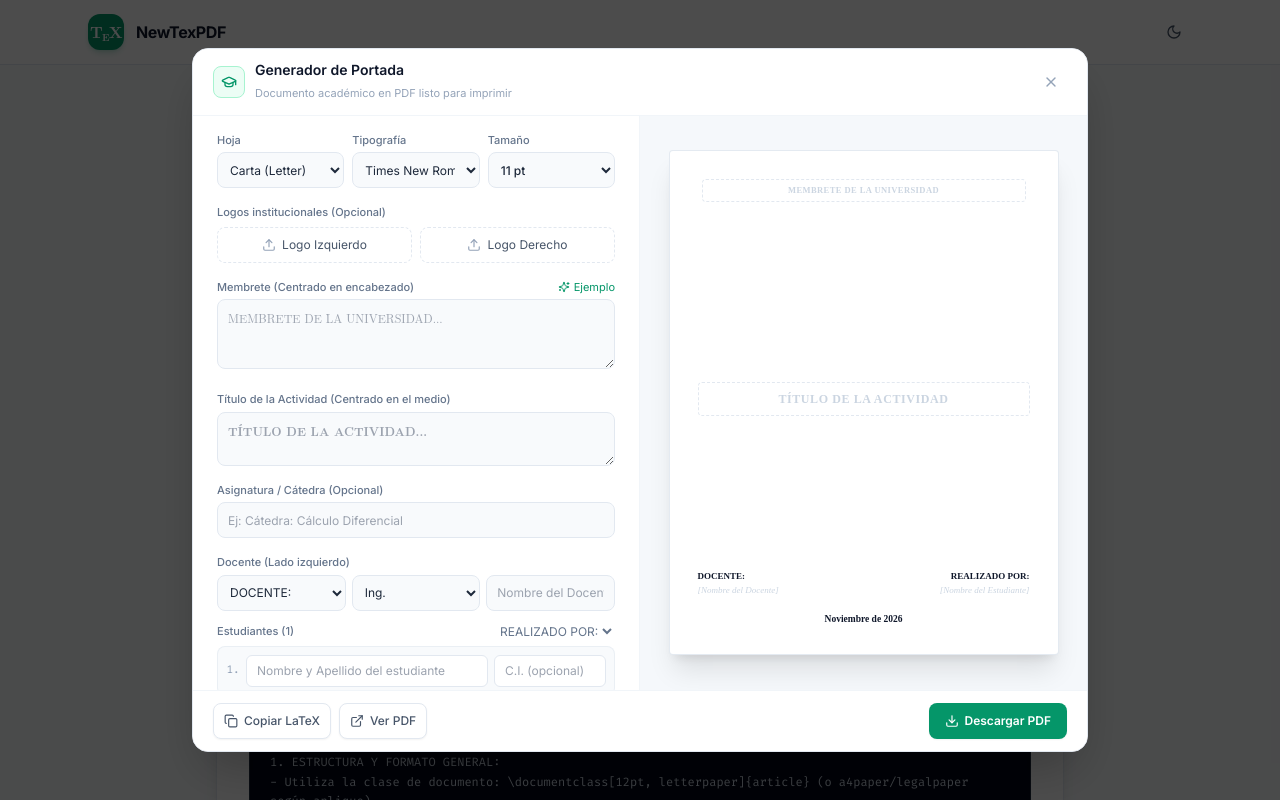
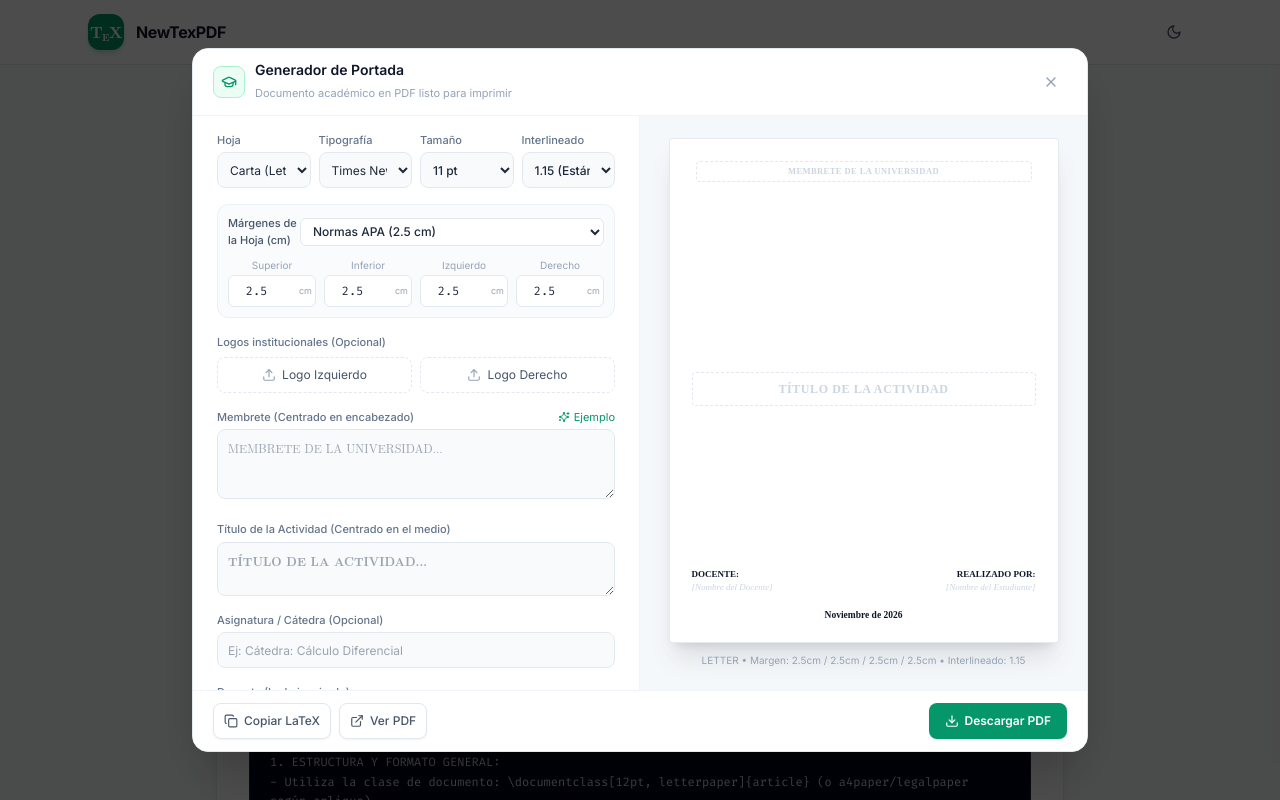
Before and after one commit to Newman-a/newtexpdf, a React (Vite) app: page / in a window 1280 px wide. Both pictures are taken after a click on the button "Generar Portada PDF". Shown: the top 800 px of the page. Built offline with nearby package versions, Linux system fonts and the light colour scheme.

Commit message:
feat(cover): add line spacing options and customizable margins (top, bottom, left, right) with academic presets

```diff
--- a/src/components/CoverGeneratorModal.tsx
+++ b/src/components/CoverGeneratorModal.tsx
@@ -19,6 +19,9 @@ import { Button } from './ui/button';
 import {
   CoverData,
   CoverPaperType,
+  LineSpacingType,
+  CoverMargins,
+  MARGIN_PRESETS,
   StudentAuthor,
   DEFAULT_MEMBRETE,
   DOCENTE_ROLE_OPTIONS,
@@ -53,6 +56,15 @@ export const CoverGeneratorModal: React.FC<CoverGeneratorModalProps> = ({
   const [paperType, setPaperType] = useState<CoverPaperType>(initialPaperType);
   const [fontFamily, setFontFamily] = useState<'times' | 'helvetica'>('times');
   const [fontSize, setFontSize] = useState<'10pt' | '11pt' | '12pt'>('11pt');
+  const [lineSpacing, setLineSpacing] = useState<LineSpacingType>('1.15');
+  const [marginPreset, setMarginPreset] = useState<string>('apa');
+  const [margins, setMargins] = useState<CoverMargins>({
+    top: 2.5,
+    bottom: 2.5,
+    left: 2.5,
+    right: 2.5,
+  });
+  const [showCustomMargins, setShowCustomMargins] = useState<boolean>(false);
   const [logoLeft, setLogoLeft] = useState<string | null>(null);
   const [logoRight, setLogoRight] = useState<string | null>(null);
   const [membrete, setMembrete] = useState<string>('');
@@ -84,10 +96,27 @@ export const CoverGeneratorModal: React.FC<CoverGeneratorModalProps> = ({
 
   if (!isOpen) return null;
 
+  const handleMarginPresetChange = (presetKey: string) => {
+    setMarginPreset(presetKey);
+    if (presetKey === 'custom') {
+      setShowCustomMargins(true);
+    } else if (MARGIN_PRESETS[presetKey]) {
+      setMargins({ ...MARGIN_PRESETS[presetKey].margins });
+      setShowCustomMargins(false);
+    }
+  };
+
+  const handleCustomMarginChange = (side: keyof CoverMargins, val: number) => {
+    setMarginPreset('custom');
+    setMargins(prev => ({ ...prev, [side]: Math.max(0.5, Math.min(val, 8.0)) }));
+  };
+
   const coverData: CoverData = {
     paperType,
     fontFamily,
     fontSize,
+    lineSpacing,
+    margins,
     logoLeft,
     logoRight,
     membrete,
@@ -143,6 +172,9 @@ export const CoverGeneratorModal: React.FC<CoverGeneratorModalProps> = ({
     setCity('');
     setLogoLeft(null);
     setLogoRight(null);
+    setLineSpacing('1.15');
+    setMarginPreset('apa');
+    setMargins({ top: 2.5, bottom: 2.5, left: 2.5, right: 2.5 });
   };
 
   const handleDownload = () => {
@@ -248,8 +280,8 @@ export const CoverGeneratorModal: React.FC<CoverGeneratorModalProps> = ({
               activeTab === 'form' ? 'block' : 'hidden lg:block'
             }`}
           >
-            {/* 1. Format, Typography & Font Size */}
-            <div className="grid grid-cols-3 gap-2">
+            {/* 1. Format: Hoja, Tipografía, Tamaño e Interlineado */}
+            <div className="grid grid-cols-2 sm:grid-cols-4 gap-2">
               <div>
                 <label className="block text-[11px] font-medium text-slate-500 dark:text-zinc-400 mb-1">
                   Hoja
@@ -292,6 +324,117 @@ export const CoverGeneratorModal: React.FC<CoverGeneratorModalProps> = ({
                   <option value="11pt">11 pt</option>
                   <option value="12pt">12 pt</option>
                 </select>
+              </div>
+
+              <div>
+                <label className="block text-[11px] font-medium text-slate-500 dark:text-zinc-400 mb-1">
+                  Interlineado
+                </label>
+                <select
+                  value={lineSpacing}
+                  onChange={e => setLineSpacing(e.target.value as LineSpacingType)}
+                  className="w-full text-xs h-10 sm:h-9 bg-slate-50 dark:bg-zinc-800/80 border border-slate-200 dark:border-zinc-700 rounded-lg px-2 focus:outline-none focus:ring-1 focus:ring-emerald-500 cursor-pointer font-medium"
+                >
+                  <option value="1.0">1.0 (Sencillo)</option>
+                  <option value="1.15">1.15 (Estándar)</option>
+                  <option value="1.5">1.5 (Espacio y medio)</option>
+                  <option value="2.0">2.0 (Doble espacio)</option>
+                </select>
+              </div>
+            </div>
+
+            {/* 2. Márgenes de la Hoja (Personalizables en cm de todos los lados) */}
+            <div className="p-2.5 rounded-xl bg-slate-50/70 dark:bg-zinc-800/40 border border-slate-200/60 dark:border-zinc-700/60 space-y-2">
+              <div className="flex items-center justify-between">
+                <span className="text-[11px] font-medium text-slate-600 dark:text-zinc-300">
+                  Márgenes de la Hoja (cm)
+                </span>
+                <select
+                  value={marginPreset}
+                  onChange={e => handleMarginPresetChange(e.target.value)}
+                  className="text-xs h-7 bg-white dark:bg-zinc-800 border border-slate-200 dark:border-zinc-700 rounded-md px-2 focus:outline-none focus:ring-1 focus:ring-emerald-500 cursor-pointer font-medium"
+                >
+                  <option value="apa">Normas APA (2.5 cm)</option>
+                  <option value="tesis">Tesis (Sup: 4cm, Izq: 4cm, Der: 3cm, Inf: 3cm)</option>
+                  <option value="standard">Estándar (3.0 cm)</option>
+                  <option value="compact">Compacto (2.0 cm)</option>
+                  <option value="custom">Personalizado...</option>
+                </select>
+              </div>
+
+              {/* 4 Inputs de márgenes independientes: Superior, Inferior, Izquierdo, Derecho */}
+              <div className="grid grid-cols-4 gap-2 pt-0.5">
+                <div>
+                  <label className="block text-[10px] text-slate-400 dark:text-zinc-500 mb-0.5 text-center">
+                    Superior
+                  </label>
+                  <div className="relative flex items-center">
+                    <input
+                      type="number"
+                      step="0.1"
+                      min="1.0"
+                      max="6.0"
+                      value={margins.top}
+                      onChange={e => handleCustomMarginChange('top', parseFloat(e.target.value) || 2.5)}
+                      className="w-full text-center text-xs h-8 bg-white dark:bg-zinc-900 border border-slate-200 dark:border-zinc-700 rounded-md pr-4 focus:outline-none focus:ring-1 focus:ring-emerald-500 font-mono"
+                    />
+                    <span className="absolute right-1 text-[9px] text-slate-400 pointer-events-none">cm</span>
+                  </div>
+                </div>
+
+                <div>
+                  <label className="block text-[10px] text-slate-400 dark:text-zinc-500 mb-0.5 text-center">
+                    Inferior
+                  </label>
+                  <div className="relative flex items-center">
+                    <input
+                      type="number"
+                      step="0.1"
+                      min="1.0"
+                      max="6.0"
+                      value={margins.bottom}
+                      onChange={e => handleCustomMarginChange('bottom', parseFloat(e.target.value) || 2.5)}
+                      className="w-full text-center text-xs h-8 bg-white dark:bg-zinc-900 border border-slate-200 dark:border-zinc-700 rounded-md pr-4 focus:outline-none focus:ring-1 focus:ring-emerald-500 font-mono"
+                    />
+                    <span className="absolute right-1 text-[9px] text-slate-400 pointer-events-none">cm</span>
+                  </div>
+                </div>
+
+                <div>
+                  <label className="block text-[10px] text-slate-400 dark:text-zinc-500 mb-0.5 text-center">
+                    Izquierdo
+                  </label>
+                  <div className="relative flex items-center">
+                    <input
+                      type="number"
+                      step="0.1"
+                      min="1.0"
+                      max="6.0"
+                      value={margins.left}
+                      onChange={e => handleCustomMarginChange('left', parseFloat(e.target.value) || 2.5)}
+                      className="w-full text-center text-xs h-8 bg-white dark:bg-zinc-900 border border-slate-200 dark:border-zinc-700 rounded-md pr-4 focus:outline-none focus:ring-1 focus:ring-emerald-500 font-mono"
+                    />
+                    <span className="absolute right-1 text-[9px] text-slate-400 pointer-events-none">cm</span>
+                  </div>
+                </div>
+
+                <div>
+                  <label className="block text-[10px] text-slate-400 dark:text-zinc-500 mb-0.5 text-center">
+                    Derecho
+                  </label>
+                  <div className="relative flex items-center">
+                    <input
+                      type="number"
+                      step="0.1"
+                      min="1.0"
+                      max="6.0"
+                      value={margins.right}
+                      onChange={e => handleCustomMarginChange('right', parseFloat(e.target.value) || 2.5)}
+                      className="w-full text-center text-xs h-8 bg-white dark:bg-zinc-900 border border-slate-200 dark:border-zinc-700 rounded-md pr-4 focus:outline-none focus:ring-1 focus:ring-emerald-500 font-mono"
+                    />
+                    <span className="absolute right-1 text-[9px] text-slate-400 pointer-events-none">cm</span>
+                  </div>
+                </div>
               </div>
             </div>
 
@@ -599,8 +742,15 @@ export const CoverGeneratorModal: React.FC<CoverGeneratorModalProps> = ({
           >
             {/* The Scaled Paper Sheet */}
             <div
-              className={`w-full max-w-[320px] xs:max-w-[350px] sm:max-w-[390px] bg-white text-black shadow-xl rounded-sm p-5 sm:p-7 flex flex-col justify-between border border-slate-200/90 transition-all ${paperAspect} ${fontSizeClass} select-none font-serif`}
-              style={{ fontFamily: fontFamily === 'helvetica' ? 'Arial, sans-serif' : '"Times New Roman", Times, serif' }}
+              className={`w-full max-w-[320px] xs:max-w-[350px] sm:max-w-[390px] bg-white text-black shadow-xl rounded-sm flex flex-col justify-between border border-slate-200/90 transition-all ${paperAspect} ${fontSizeClass} select-none font-serif`}
+              style={{
+                fontFamily: fontFamily === 'helvetica' ? 'Arial, sans-serif' : '"Times New Roman", Times, serif',
+                paddingTop: `${Math.round((margins.top / 2.5) * 22)}px`,
+                paddingBottom: `${Math.round((margins.bottom / 2.5) * 20)}px`,
+                paddingLeft: `${Math.round((margins.left / 2.5) * 22)}px`,
+                paddingRight: `${Math.round((margins.right / 2.5) * 22)}px`,
+                lineHeight: lineSpacing === '2.0' ? '1.8' : lineSpacing === '1.5' ? '1.45' : lineSpacing === '1.0' ? '1.1' : '1.25',
+              }}
             >
               {/* Header: Logos + Membrete */}
               <div className="relative w-full flex items-start justify-between min-h-[46px] sm:min-h-[56px] gap-1.5">
@@ -702,8 +852,12 @@ export const CoverGeneratorModal: React.FC<CoverGeneratorModalProps> = ({
               </div>
             </div>
 
+            <p className="text-[10px] text-slate-400 dark:text-zinc-500 mt-2.5 text-center">
+              {paperType.toUpperCase()} • Margen: {margins.top}cm / {margins.left}cm / {margins.right}cm / {margins.bottom}cm • Interlineado: {lineSpacing}
+            </p>
+
             {/* Quick helper for mobile preview */}
-            <div className="flex items-center gap-2 mt-4 lg:hidden">
+            <div className="flex items-center gap-2 mt-3 lg:hidden">
               <Button
                 type="button"
                 variant="outline"
--- a/src/lib/coverPdfGenerator.ts
+++ b/src/lib/coverPdfGenerator.ts
@@ -1,6 +1,34 @@
 import { jsPDF } from 'jspdf';
 
 export type CoverPaperType = 'letter' | 'a4' | 'legal';
+
+export type LineSpacingType = '1.0' | '1.15' | '1.5' | '2.0';
+
+export interface CoverMargins {
+  top: number;    // in cm, e.g. 2.5, 3.0, 4.0
+  bottom: number; // in cm
+  left: number;   // in cm
+  right: number;  // in cm
+}
+
+export const MARGIN_PRESETS: Record<string, { label: string; margins: CoverMargins }> = {
+  apa: {
+    label: 'Normas APA (2.5 cm todos los lados)',
+    margins: { top: 2.5, bottom: 2.5, left: 2.5, right: 2.5 },
+  },
+  tesis: {
+    label: 'Tesis / Encuadernar (Sup: 4cm, Izq: 4cm, Der: 3cm, Inf: 3cm)',
+    margins: { top: 4.0, bottom: 3.0, left: 4.0, right: 3.0 },
+  },
+  standard: {
+    label: 'Estándar Universitario (3.0 cm todos los lados)',
+    margins: { top: 3.0, bottom: 3.0, left: 3.0, right: 3.0 },
+  },
+  compact: {
+    label: 'Compacto (2.0 cm todos los lados)',
+    margins: { top: 2.0, bottom: 2.0, left: 2.0, right: 2.0 },
+  },
+};
 
 export interface StudentAuthor {
   id: string;
@@ -12,6 +40,8 @@ export interface CoverData {
   paperType: CoverPaperType;
   fontFamily: 'times' | 'helvetica';
   fontSize?: '10pt' | '11pt' | '12pt';
+  lineSpacing?: LineSpacingType;
+  margins?: CoverMargins;
   logoLeft?: string | null;  // base64 data URL
   logoRight?: string | null; // base64 data URL
   membrete: string;
@@ -101,13 +131,21 @@ export function createCoverPdfDocument(data: CoverData): jsPDF {
   const baseSize = data.fontSize || '11pt';
   const scale = baseSize === '10pt' ? 0.9 : baseSize === '12pt' ? 1.12 : 1.0;
 
+  // Margins in mm (converted from cm)
+  const marginTop = (data.margins?.top ?? 2.5) * 10;
+  const marginBottom = (data.margins?.bottom ?? 2.5) * 10;
+  const marginLeft = (data.margins?.left ?? 2.5) * 10;
+  const marginRight = (data.margins?.right ?? 2.5) * 10;
+
+  // Interlineado multiplier
+  const spacingMultiplier = data.lineSpacing === '2.0' ? 1.45 : data.lineSpacing === '1.5' ? 1.25 : data.lineSpacing === '1.0' ? 0.9 : 1.0;
+
   const membreteSize = 10.5 * scale;
-  const membreteLineHeight = 4.8 * scale;
   const titleSize = 14 * scale;
-  const titleLineHeight = 6.5 * scale;
+  const titleLineHeight = (6.5 * scale) * spacingMultiplier;
   const subtitleSize = 11 * scale;
   const detailsSize = 10.5 * scale;
-  const detailsLineHeight = 5.5 * scale;
+  const detailsLineHeight = (5.5 * scale) * spacingMultiplier;
   const footerSize = 11 * scale;
 
   const doc = new jsPDF({
@@ -115,10 +153,6 @@ export function createCoverPdfDocument(data: CoverData): jsPDF {
     unit: 'mm',
     format: [W, H],
   });
-
-  const marginX = 25;
-  const marginY = 24;
-  const headerMarginX = 20;
 
   // 1. Logos (Left and Right) with strict original aspect ratio preservation
   const logoBoxSize = 22; // optimal bounding box in mm for academic header logos
@@ -163,22 +197,21 @@ export function createCoverPdfDocument(data: CoverData): jsPDF {
   };
 
   if (data.logoLeft) {
-    addProportionalLogo(data.logoLeft, headerMarginX, marginY);
+    addProportionalLogo(data.logoLeft, marginLeft, marginTop);
   }
 
   if (data.logoRight) {
-    addProportionalLogo(data.logoRight, W - headerMarginX - logoBoxSize, marginY);
+    addProportionalLogo(data.logoRight, W - marginRight - logoBoxSize, marginTop);
   }
 
   // 2. Centered Membrete
   doc.setFont(font, 'bold');
 
-  // Calculate available text width between logos (or page margins if no logos)
+  // Calculate available text width between logos (or margins if no logos)
   const hasLogos = !!(data.logoLeft || data.logoRight);
-  // Ensure comfortable horizontal span so official institutional lines do not awkwardly wrap
   const maxMembreteWidth = hasLogos
-    ? W - (headerMarginX * 2 + logoBoxSize * 2 + 8) // ~126mm on Letter, ~120mm on A4
-    : W - marginX * 2; // ~166mm when no logos
+    ? (W - marginRight - (data.logoRight ? logoBoxSize + 4 : 0)) - (marginLeft + (data.logoLeft ? logoBoxSize + 4 : 0))
+    : W - (marginLeft + marginRight);
 
   const rawMembreteLines = data.membrete.split('\n').map(l => l.trim()).filter(Boolean);
 
@@ -199,19 +232,21 @@ export function createCoverPdfDocument(data: CoverData): jsPDF {
   doc.setFontSize(effectiveMembreteSize);
   doc.setTextColor(20, 20, 20);
 
-  const currentMembreteLineHeight = effectiveMembreteSize * 0.44;
-  let currentY = marginY + 2;
+  const currentMembreteLineHeight = (effectiveMembreteSize * 0.44) * spacingMultiplier;
+  let currentY = marginTop + 2;
+
+  // Document optical center X
+  const centerX = (marginLeft + (W - marginRight)) / 2;
 
   rawMembreteLines.forEach(line => {
     const wrapped = doc.splitTextToSize(line, maxMembreteWidth);
     wrapped.forEach((wrappedLine: string) => {
-      doc.text(wrappedLine, W / 2, currentY, { align: 'center' });
+      doc.text(wrappedLine, centerX, currentY, { align: 'center' });
       currentY += currentMembreteLineHeight;
     });
   });
 
   // 3. Activity Title (Vertically Centered)
-  // Position vertically: balanced around middle
   let titleY = H / 2 - 12;
   if (data.paperType === 'legal') {
     titleY = H / 2 - 20;
@@ -219,12 +254,12 @@ export function createCoverPdfDocument(data: CoverData): jsPDF {
 
   doc.setFont(font, 'bold');
   doc.setFontSize(titleSize);
-  const maxTitleWidth = W - marginX * 2 - 10;
+  const maxTitleWidth = (W - marginRight) - marginLeft - 10;
   const rawTitle = data.title.trim() || 'TÍTULO DE LA ACTIVIDAD';
   const titleLines = doc.splitTextToSize(rawTitle.toUpperCase(), maxTitleWidth);
 
   titleLines.forEach((tLine: string) => {
-    doc.text(tLine, W / 2, titleY, { align: 'center' });
+    doc.text(tLine, centerX, titleY, { align: 'center' });
     titleY += titleLineHeight;
   });
 
@@ -235,35 +270,35 @@ export function createCoverPdfDocument(data: CoverData): jsPDF {
     doc.setFontSize(subtitleSize);
     const subLines = doc.splitTextToSize(data.subtitle.trim(), maxTitleWidth);
     subLines.forEach((sLine: string) => {
-      doc.text(sLine, W / 2, titleY, { align: 'center' });
-      titleY += 5.2 * scale;
+      doc.text(sLine, centerX, titleY, { align: 'center' });
+      titleY += 5.2 * scale * spacingMultiplier;
     });
   }
 
   // 4. Lower Section: Docente (Left) & Realizado por / Autores (Right)
-  let lowerY = H - 76;
+  let lowerY = H - marginBottom - 42;
   if (data.paperType === 'legal') {
-    lowerY = H - 96;
+    lowerY = H - marginBottom - 58;
   } else if (data.paperType === 'a4') {
-    lowerY = H - 82;
+    lowerY = H - marginBottom - 46;
   }
 
   // Left Column: Docente
   const docRole = data.docenteRole.trim() || 'DOCENTE:';
   doc.setFont(font, 'bold');
   doc.setFontSize(detailsSize);
-  doc.text(docRole, marginX, lowerY);
+  doc.text(docRole, marginLeft, lowerY);
 
   const prefix = data.docenteTitle && data.docenteTitle !== 'Sin título' ? `${data.docenteTitle} ` : '';
   const docenteFullName = `${prefix}${data.docenteName.trim() || 'Nombre del Docente'}`;
 
   doc.setFont(font, 'normal');
   doc.setFontSize(detailsSize);
-  doc.text(docenteFullName, marginX, lowerY + detailsLineHeight);
+  doc.text(docenteFullName, marginLeft, lowerY + detailsLineHeight);
 
   // Right Column: Autores / Realizado por
   const authRole = data.authorRole.trim() || 'REALIZADO POR:';
-  const rightAlignX = W - marginX;
+  const rightAlignX = W - marginRight;
 
   doc.setFont(font, 'bold');
   doc.setFontSize(detailsSize);
@@ -280,14 +315,14 @@ export function createCoverPdfDocument(data: CoverData): jsPDF {
   });
 
   // 5. Bottom Footer: Ciudad y Fecha
-  const footerY = H - 24;
+  const footerY = H - marginBottom - 3;
   doc.setFont(font, 'bold');
   doc.setFontSize(footerSize);
 
   const cityPrefix = data.city && data.city.trim() ? `${data.city.trim()}, ` : '';
   const dateText = `${cityPrefix}${data.month} de ${data.year}`;
 
-  doc.text(dateText, W / 2, footerY, { align: 'center' });
+  doc.text(dateText, centerX, footerY, { align: 'center' });
 
   return doc;
 }
@@ -324,14 +359,26 @@ export function generateCoverLatexCode(data: CoverData): string {
     .join(' \\\\[0.2cm]\n');
 
   const sizeOpt = data.fontSize || '11pt';
+  const topCm = data.margins?.top ?? 2.5;
+  const bottomCm = data.margins?.bottom ?? 2.5;
+  const leftCm = data.margins?.left ?? 2.5;
+  const rightCm = data.margins?.right ?? 2.5;
+
+  const spacingCmd = data.lineSpacing === '2.0'
+    ? '\\usepackage{setspace}\n\\doublespacing\n'
+    : data.lineSpacing === '1.5'
+    ? '\\usepackage{setspace}\n\\onehalfspacing\n'
+    : data.lineSpacing === '1.0'
+    ? '\\usepackage{setspace}\n\\singlespacing\n'
+    : '';
 
   return `\\documentclass[${sizeOpt}, ${paperOpt}]{article}
 \\usepackage[spanish, es-tabla]{babel}
 \\usepackage[utf8]{inputenc}
-\\usepackage[margin=2.5cm]{geometry}
+\\usepackage[top=${topCm}cm, bottom=${bottomCm}cm, left=${leftCm}cm, right=${rightCm}cm]{geometry}
 \\usepackage{mathptmx}
 \\usepackage{graphicx}
-
+${spacingCmd}
 \\begin{document}
 \\pagestyle{empty}
 
```
